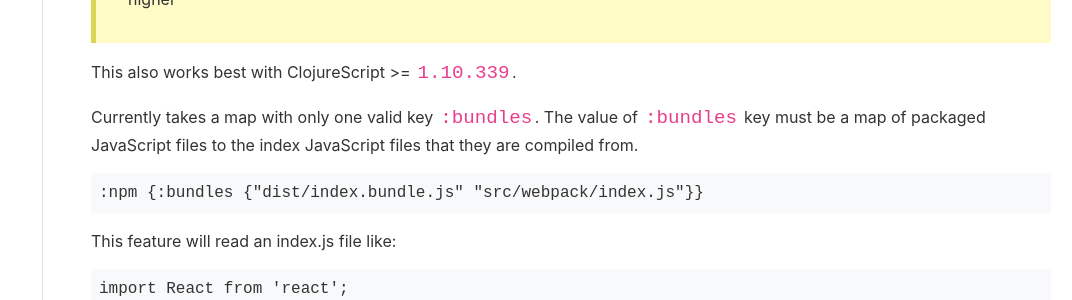
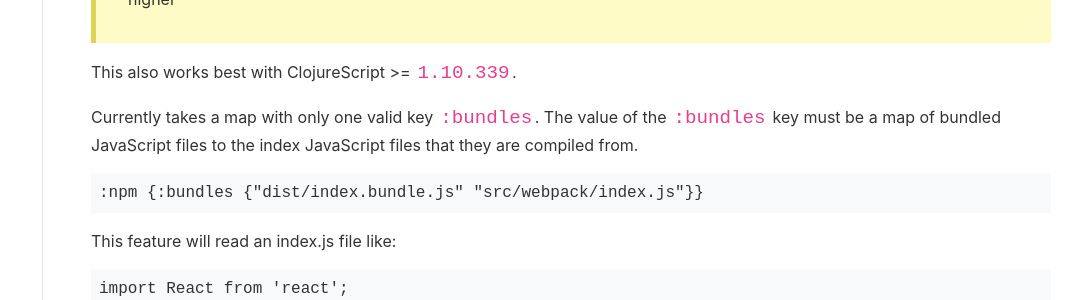
Before and after one commit to bhauman/figwheel-main, a Jekyll site: the page built from docs/config-options.md, in a window 1280 px wide and 900 px high, scrolled down 7261 px. Shown: the part 153-453 px from the top of the window, without its empty margins (208-1280 px from the left). Built offline with Jekyll 4.4.1, drawn with Linux system fonts in a browser that asks for light colours; our own code applies the rules of GitHub Pages for plain Markdown files.

Commit message:
npm docs

```diff
--- a/docs/config-options.md
+++ b/docs/config-options.md
@@ -348,7 +348,7 @@ Support for importing webpack bundles.
 This also works best with ClojureScript >= `1.10.339`.
 
 Currently takes a map with only one valid key `:bundles`. The value of
-`:bundles` key must be a map of packaged JavaScript files to the
+the `:bundles` key must be a map of bundled JavaScript files to the
 index JavaScript files that they are compiled from.
 
     :npm {:bundles {"dist/index.bundle.js" "src/webpack/index.js"}}
```
Also changed, not shown: doc/figwheel-main-options.md (+1 -1 lines), 1 other file.
